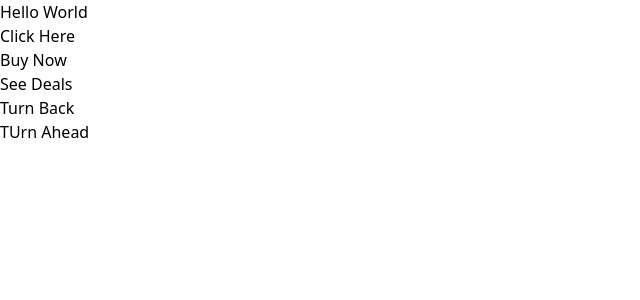
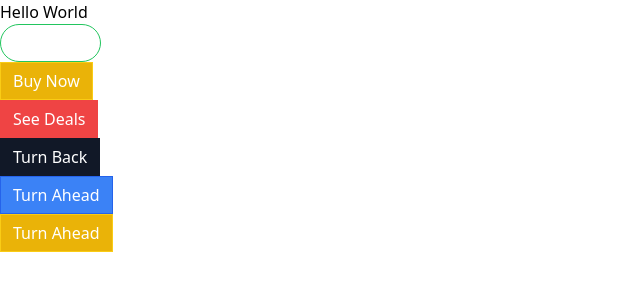
Before and after one commit to dhruv994/language-translate, a React (Create React App) app: page / in a window 1280 px wide. Shown: the top 300 px of the page, without its empty margins (0-640 px from the left). Built offline with nearby package versions, Linux system fonts and the light colour scheme.

Commit message:
added logic to show different color of butotns

```diff
--- a/package.json
+++ b/package.json
@@ -6,6 +6,7 @@
     "@testing-library/jest-dom": "^5.16.5",
     "@testing-library/react": "^13.4.0",
     "@testing-library/user-event": "^13.5.0",
+    "classnames": "^2.3.2",
     "prop-types": "^15.8.1",
     "react": "^18.2.0",
     "react-dom": "^18.2.0",
--- a/src/App.js
+++ b/src/App.js
@@ -4,11 +4,12 @@
 export default  function App (){
 return ( <>
     <h1> Hello World</h1>
-    <div><Button success>Click Here </Button></div>
-    <div><Button secondary warning>Buy Now </Button></div>
+    <div><Button success rounded outline>Click Here </Button></div>
+    <div><Button warning>Buy Now </Button></div>
     <div><Button danger>See Deals </Button></div>
     <div><Button secondary>Turn Back </Button></div>
-    <div><Button primary >TUrn Ahead </Button></div>
+    <div><Button primary >Turn Ahead </Button></div>
+    <div><Button warning >Turn Ahead </Button></div>
     </>
 )
 }
--- a/src/Button.js
+++ b/src/Button.js
@@ -1,17 +1,40 @@
-import PropTypes from 'prop-types';
+import className from 'classnames';
 
-export default function Button ({children,
-primary,
-secondary,
-success,
-danger,
-outline,
-rounded}){
-    return <button>{children}</button>
+const finalClassName = className({
+
+})
+
+export default function Button({ children,
+    primary,
+    secondary,
+    success,
+    danger,
+    outline,
+    rounded, warning }) {
+
+    const classes = className('px-3 py-1.5 border', {
+        'border-blue-600 bg-blue-500 text-white': primary,
+        'border-gray-900 bg-gray-900 text-white': secondary,
+        'border-green-500 bg-green-500 text-white': success,
+        'border-red-500 bg-red-500 text-white': danger,
+        'border-yellow-400 bg-yellow-500 text-white': warning,
+        'rounded-full': rounded,
+        'bg-white': outline,
+        'text-blue-500': outline && primary,
+        'text-gray-900': outline && secondary,
+        'text-green-500': outline && success,
+        'text-red-500': outline && danger,
+        'text-yellow-400': outline && warning,
+
+
+
+
+    });
+    return <button className={classes}>{children}</button>
 }
 
 Button.propTypes = {
-    checkVariationValue : (props) =>{
+    checkVariationValue: (props) => {
         console.log(props)
 
     }
```
Also changed, not shown: 1 other file (tests, documents, lock files or other folders).
